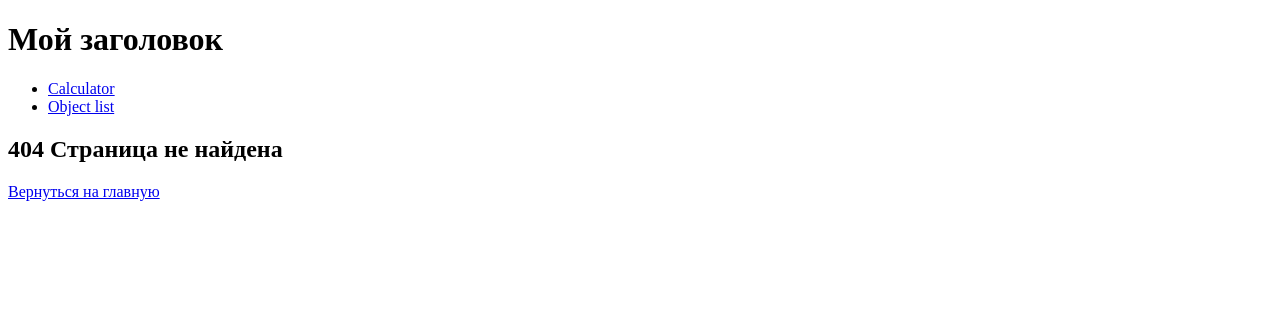
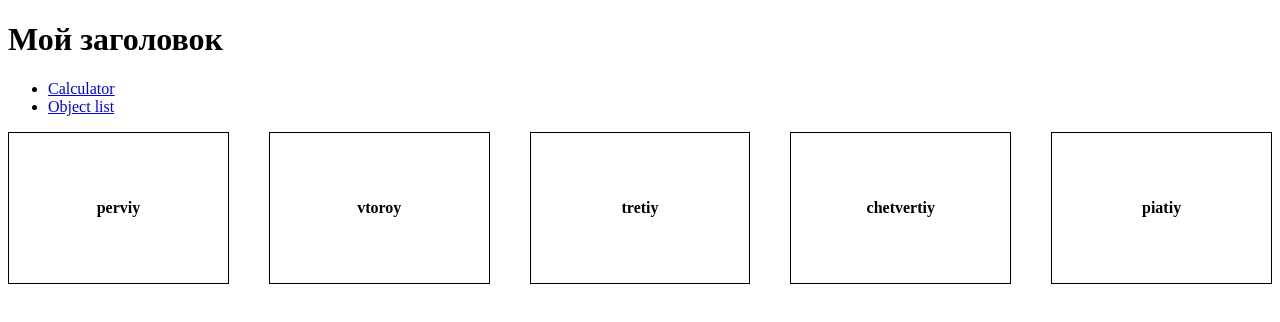
Before and after one commit to AlexandrZiminov/angular-you-tube-course, an Angular app: page /object-list in a window 1280 px wide. Before the commit this address had no page. Shown: the top 322 px of the page. Built offline with nearby package versions, Linux system fonts and the light colour scheme.

Commit message:
passed 7 lesson

```diff
--- a/src/app/app-routing.module.ts
+++ b/src/app/app-routing.module.ts
@@ -13,6 +13,11 @@ const routes: Routes = [
 
     },
     {
+        path: 'object-list',
+        loadChildren: () => import('./object-list/object-list.module').then((m) => m.MyObjectListModule),
+
+    },
+    {
         path: '**',
         component: MyEmptyPageComponent
     }
--- a/src/app/app.config.ts
+++ b/src/app/app.config.ts
@@ -2,5 +2,5 @@ import {ApplicationConfig} from '@angular/core';
 
 
 export const appConfig: ApplicationConfig = {
-  providers: []
+    providers: []
 };
--- /dev/null
+++ b/src/app/object-list/components/item/object-item.component.html
@@ -0,0 +1,6 @@
+<h2>Title</h2>
+
+<div class="object" *ngIf="object">
+    <h3>{{ object.title }} #{{ object.id }}</h3>
+    <span>{{ object.content }}</span>
+</div>
--- /dev/null
+++ b/src/app/object-list/components/item/object-item.component.ts
@@ -0,0 +1,21 @@
+import {Component, OnInit} from '@angular/core';
+import {ActivatedRoute, Params} from "@angular/router";
+import {MyObject, myObjects} from "../list/object-list.component";
+
+@Component({
+    selector: 'my-object-item',
+    templateUrl: './object-item.component.html',
+    styleUrl: './object-item.component.scss',
+})
+export class MyObjectItemComponent implements OnInit {
+    public object?: MyObject;
+
+    constructor(private route: ActivatedRoute) {
+    }
+
+    ngOnInit() {
+        this.route.params.subscribe((params: Params) => {
+            this.object = myObjects[params['id'] - 1];
+        })
+    }
+}
--- /dev/null
+++ b/src/app/object-list/components/list/object-list.component.html
@@ -0,0 +1,10 @@
+<div class="object-list">
+    <div
+        (click)="redirectTo(item.id)"
+        *ngFor="let item of myObjects"
+        class="object-list__item"
+
+    >
+        <span>{{ item.title }}</span>
+    </div>
+</div>
--- /dev/null
+++ b/src/app/object-list/components/list/object-list.component.scss
@@ -0,0 +1,31 @@
+.object-list {
+  display: flex;
+  flex-direction: row;
+
+  width: 100%;
+
+  gap: 40px;
+
+  flex-wrap: nowrap;
+
+  &__item {
+    width: 33%;
+    height: 150px;
+    border: 1px solid black;
+    cursor: pointer;
+    display: flex;
+    justify-content: center;
+    align-items: center;
+    transition: all ease-in-out 0.3s;
+
+    &:hover {
+      transform: scale(1.05);
+    }
+
+    span {
+      font-size: 16px;
+      font-weight: bold;
+    }
+
+  }
+}
--- /dev/null
+++ b/src/app/object-list/components/list/object-list.component.ts
@@ -0,0 +1,54 @@
+import {Component} from '@angular/core';
+import {ActivatedRoute, Router} from "@angular/router";
+
+@Component({
+    selector: 'my-object-list',
+    templateUrl: './object-list.component.html',
+    styleUrl: './object-list.component.scss',
+})
+export class MyObjectListComponent {
+
+    constructor(private router: Router, private route: ActivatedRoute) {
+    }
+
+    public myObjects = myObjects;
+
+    public redirectTo(id: number): void {
+        this.router.navigate([`${id}`], {relativeTo: this.route});
+    }
+}
+
+export const myObjects: MyObject[] = [
+    {
+        title: "perviy",
+        content: "asdad",
+        id: 1
+
+    },
+    {
+        title: "vtoroy",
+        content: "asdad",
+        id: 2
+    },
+    {
+        title: "tretiy",
+        content: "asdad",
+        id: 3
+    },
+    {
+        title: "chetvertiy",
+        content: "asdad",
+        id: 4
+    },
+    {
+        title: "piatiy",
+        content: "asdad",
+        id: 5
+    },
+]
+
+export interface MyObject {
+    title: string;
+    content: string;
+    id: number;
+}
```
Also changed, not shown: src/app/object-list/object-list-routing.module.ts (added, +23 -0 lines), src/app/object-list/object-list.module.ts (added, +15 -0 lines), src/app/app.component.ts (indentation only), src/app/object-list/components/item/object-item.component.scss (added), 1 other file (tests, documents, lock files or other folders). Lines whose indentation alone changed are shown as unchanged.
